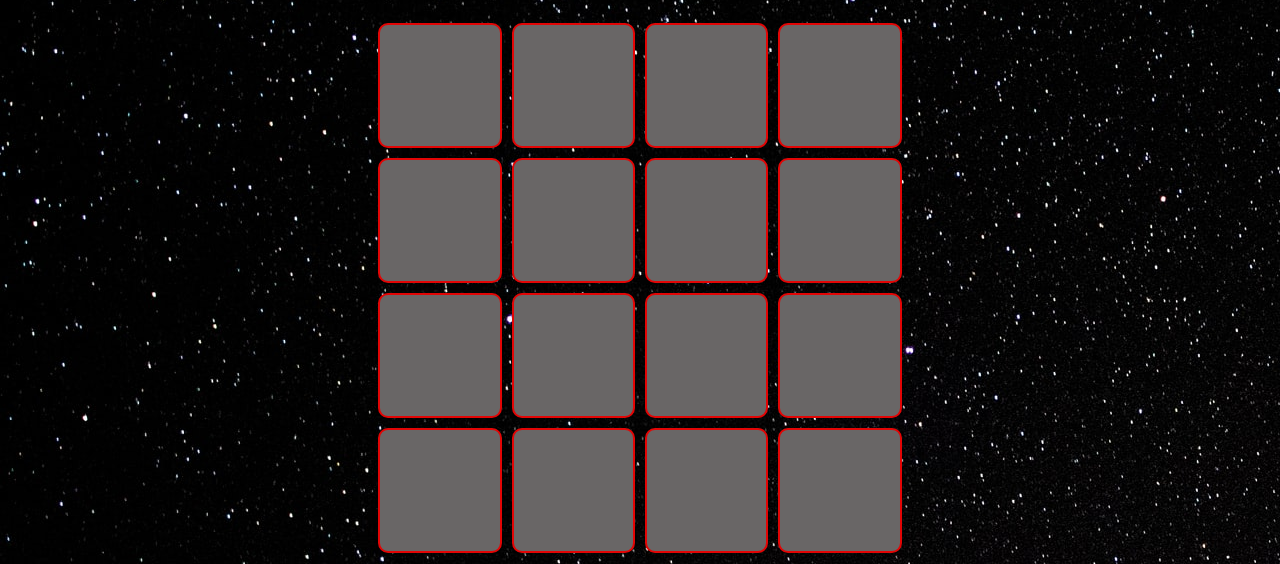
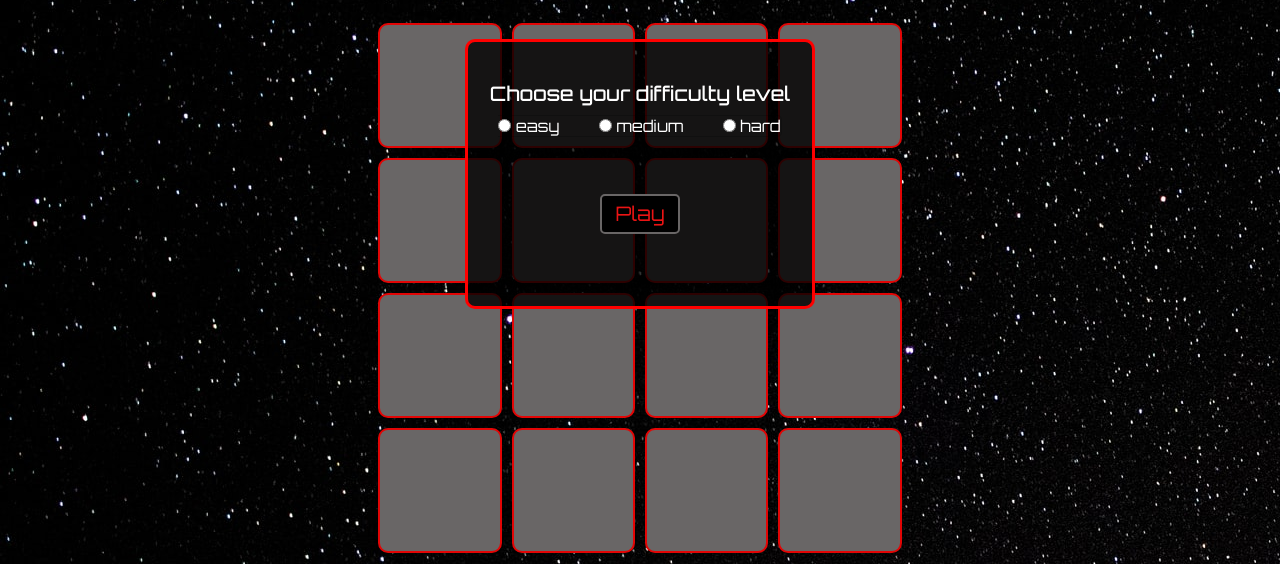
Before and after one commit to zahur76/MilestoneProject_2, a plain HTML site: page index.html in a window 1280 px wide. Both pictures are taken after a click on the button "click here to play". Shown: the part 236-800 px from the top of the page. Drawn offline with nearby package versions, Linux system fonts and the light colour scheme.

Commit message:
Added function for modal level select

```diff
--- a/assets/css/style.css
+++ b/assets/css/style.css
@@ -76,6 +76,34 @@ header{
 }
 
 /* modal section */
+.modal{
+    border: 3px solid red;
+    height: 270px;
+    border-radius: 10px;
+    background-color:rgba(0,0,0,0.8);
+    width: 350px;
+    margin: 0 auto;
+    position: absolute;
+    top: 275px;
+    text-align: center;
+}
+
+.modal-content{
+    color: white;
+    display: inline;
+    background: transparent;
+    letter-spacing: px;
+}
+
+#easy{
+    margin: 0;
+}
+
+input {
+    margin-left: 35px;
+
+}
+
 /* Footer section */
 
 .footer{
--- a/assets/js/script.js
+++ b/assets/js/script.js
@@ -1,6 +1,13 @@
 $(document).ready(function(){
 
-    game()
+    $("#start").click(function(){
+        $("#levelSelect").show();
+    })
+
+    $("#level").click(function(){
+        $("#levelSelect").hide()
+    })
+
     function game(){
 
 
```
